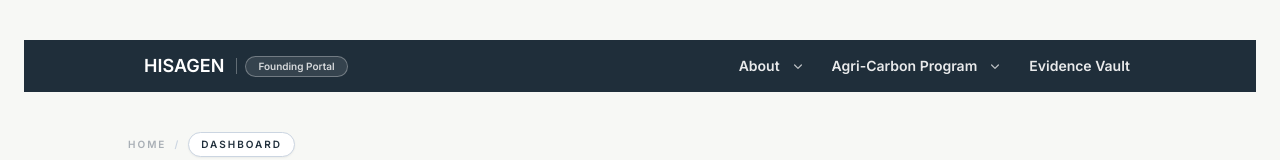
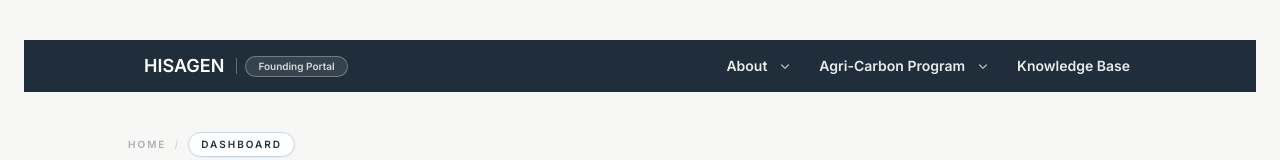
Before and after one commit to juakali100/hisagen, a Next.js app: page / in a window 1280 px wide. Shown: the top 160 px of the page. Built offline with nearby package versions, Linux system fonts and the light colour scheme.

Commit message:
Rename Evidence Vault to Knowledge Base

```diff
--- a/src/components/NavEnhanced.tsx
+++ b/src/components/NavEnhanced.tsx
@@ -343,7 +343,7 @@ export default function NavEnhanced() {
             </div>
           </HoverPopover>
 
-          {/* Evidence Vault (simple link) */}
+          {/* Knowledge Base (simple link) */}
           <Link
             href="/resources"
             className={[
@@ -352,7 +352,7 @@ export default function NavEnhanced() {
               "focus-visible:outline-none focus-visible:ring-2 focus-visible:ring-white/40",
             ].join(" ")}
           >
-            Evidence Vault
+            Knowledge Base
           </Link>
         </div>
       </nav>
```
